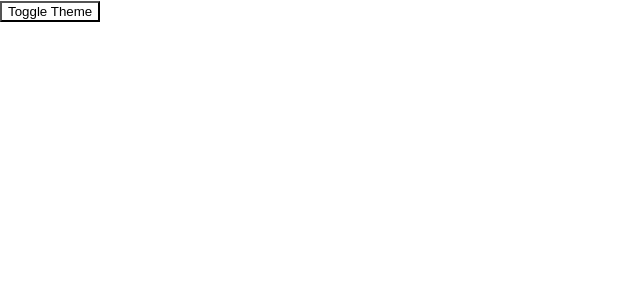
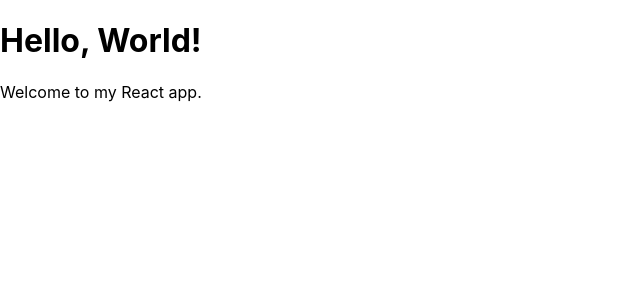
Before and after one commit to 4-learn/react-demo, a React (Create React App) app in the folder hello-world/: page / in a window 1280 px wide. Shown: the top 300 px of the page, without its empty margins (0-640 px from the left). Built offline with nearby package versions, Linux system fonts and the light colour scheme.

Commit message:
function-component

```diff
--- a/hello-world/src/App.js
+++ b/hello-world/src/App.js
@@ -1,48 +1,13 @@
-import React, { createContext, useState } from 'react';
+import React from 'react';
 
-// 創建一個 Context
-const ThemeContext = createContext();
-
-function App() {
-  const [theme, setTheme] = useState('light');
-
-  const toggleTheme = () => {
-    setTheme(theme === 'light' ? 'dark' : 'light');
-  };
-
-  return (
-    // 使用 Provider 包裹應用，並提供主題資料
-    <ThemeContext.Provider value={{ theme, toggleTheme }}>
-      <Toolbar />
-    </ThemeContext.Provider>
-  );
-}
-
-function Toolbar() {
+// 定義一個簡單的函式組件
+function Greeting() {
   return (
     <div>
-      <ThemedButton />
+      <h1>Hello, World!</h1>
+      <p>Welcome to my React app.</p>
     </div>
   );
 }
 
-function ThemedButton() {
-  // 使用 Consumer 來使用 Context 資料
-  return (
-    <ThemeContext.Consumer>
-      {({ theme, toggleTheme }) => (
-        <button
-          onClick={toggleTheme}
-          style={{
-            backgroundColor: theme === 'light' ? '#fff' : '#333',
-            color: theme === 'light' ? '#000' : '#fff',
-          }}
-        >
-          Toggle Theme
-        </button>
-      )}
-    </ThemeContext.Consumer>
-  );
-}
-
-export default App;
+export default Greeting;
--- a/hello-world/src/index.js
+++ b/hello-world/src/index.js
@@ -1,7 +1,7 @@
 import React from 'react';
 import ReactDOM from 'react-dom/client';
 import './index.css';
-import App from './App';
+import Greeting from './App';
 
 const root = ReactDOM.createRoot(document.getElementById('root'));
-root.render(<App />);
+root.render(<Greeting />);
```
